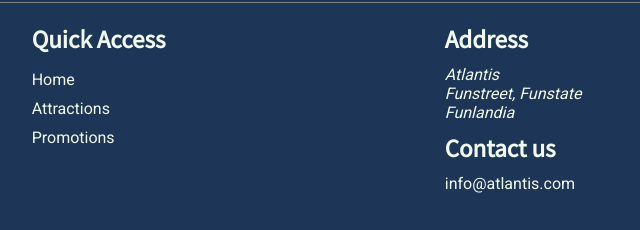
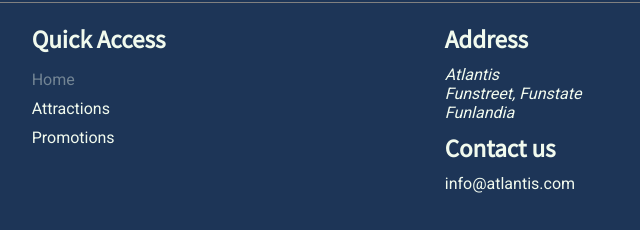
Before and after one commit to RuyPC/Atantis, a plain HTML site: page index.html in a window 1280 px wide. In both pictures the pointer is over the link "Home". Shown: the part 1455-1685 px from the top of the page, 128-768 px from the left. Drawn offline with Linux system fonts and the light colour scheme.

Commit message:
Footer Hover

```diff
--- a/assets/css/settings.css
+++ b/assets/css/settings.css
@@ -186,6 +186,11 @@ a:active {
     align-self: center;
     margin-top: 40px;
 }
+
+.footer a:hover {
+    opacity: .4;
+}
+
 /* Footer - Mobile */
 @media screen and (max-width: 900px) {
     .footer .footer-content {
```
